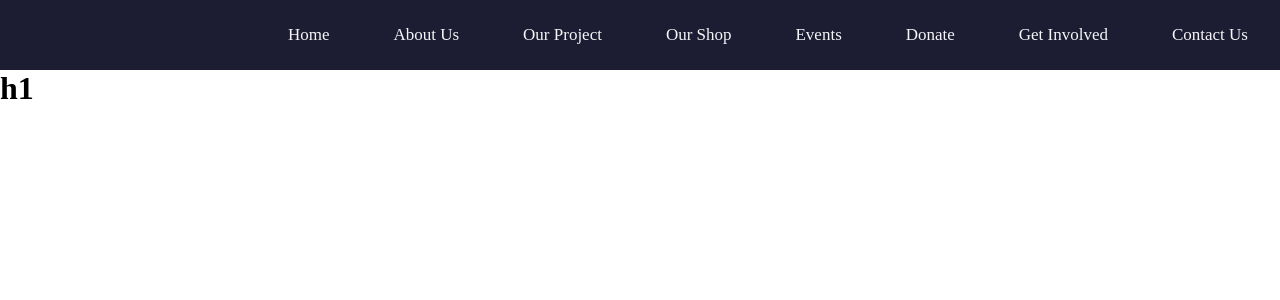
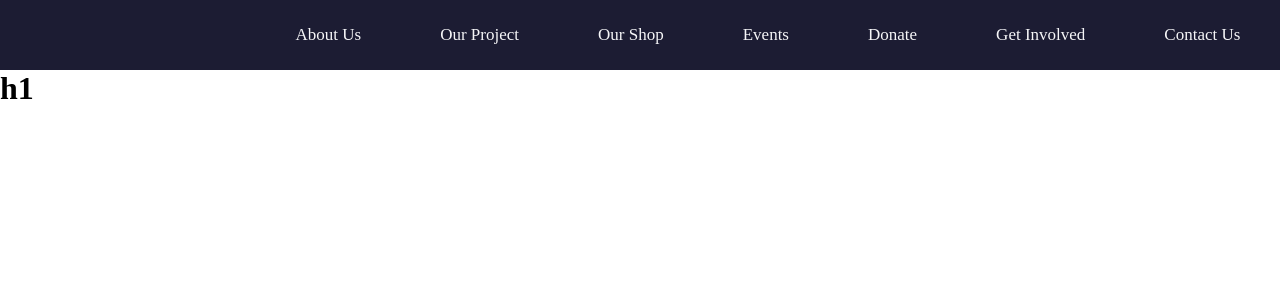
Before and after one commit to SerhiiFront-end/ts, a React (Create React App) app: page / in a window 1280 px wide. Shown: the top 300 px of the page. Built offline with nearby package versions, Linux system fonts and the light colour scheme.

Commit message:
declare module.css

```diff
--- a/src/UI/Header/Header.tsx
+++ b/src/UI/Header/Header.tsx
@@ -1,12 +1,11 @@
 import { Link } from 'react-router-dom';
-import * as styles from './header.module.css';
-// declare module "./header.module.css";
+import styles from './header.module.css';
+
 export default function Header() {
     return (
         <header className={styles.header}>
             <nav className={styles.navigation}>
                 <ul className={styles.listMenu}>
-                   <Link className={styles.LinkItem} to={"/"}><li className={styles.ListItem}>Home</li></Link>
                    <Link className={styles.LinkItem} to={"/about"}><li className={styles.ListItem}>About Us</li></Link>
                    <Link className={styles.LinkItem} to={"/aboutProject"}><li className={styles.ListItem}>Our Project</li></Link>
                    <Link className={styles.LinkItem} to={"/shop"}><li className={styles.ListItem}>Our Shop</li></Link>
--- /dev/null
+++ b/src/types/index.d.ts
@@ -0,0 +1 @@
+declare module "*.module.css";
```
